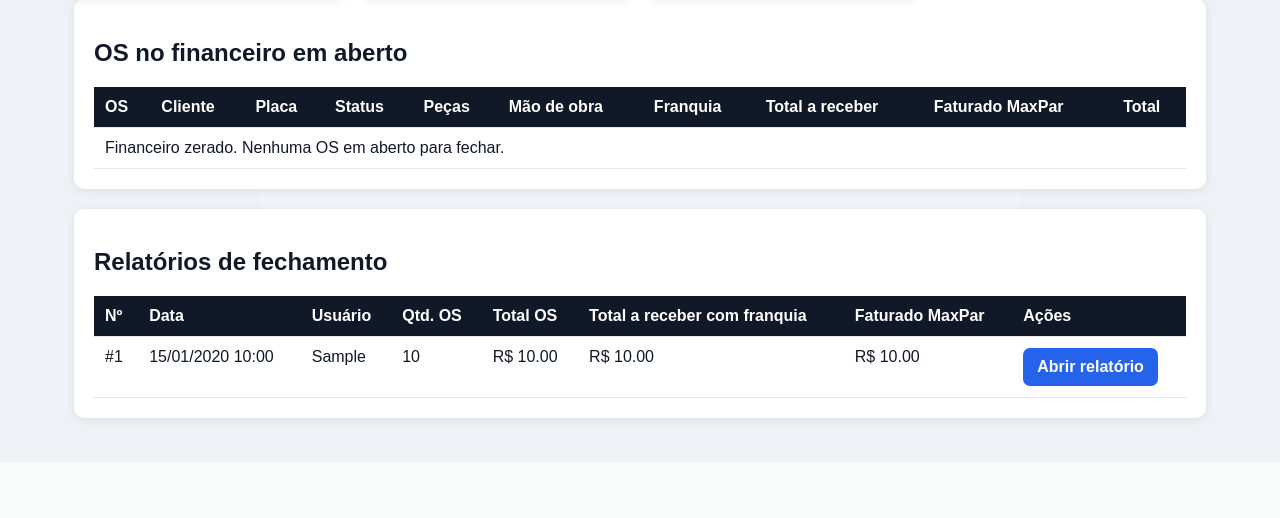
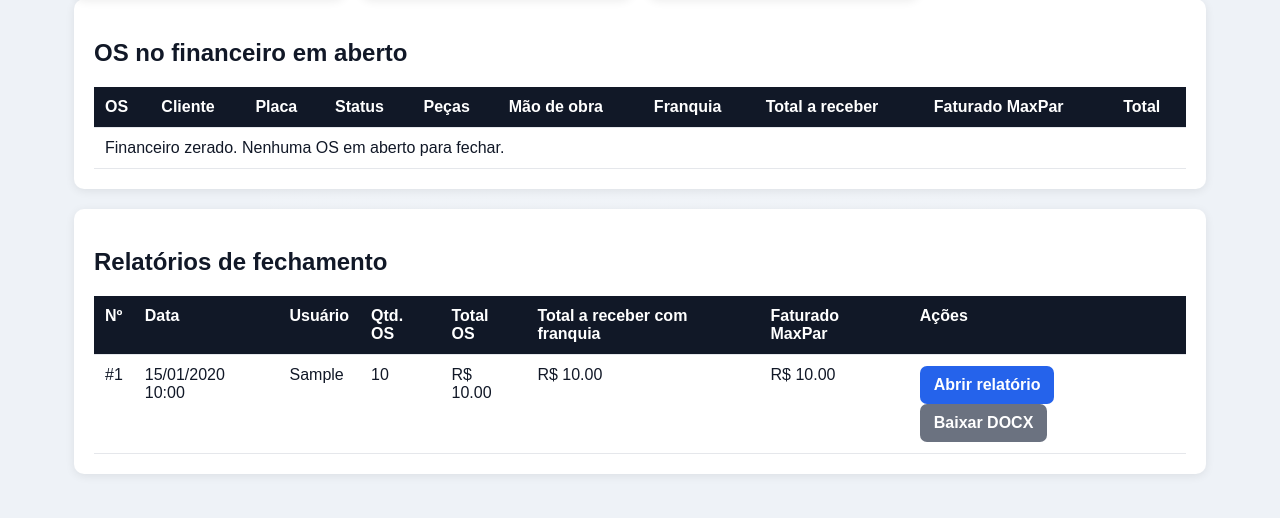
Before and after one commit to pontopneulatariaepintura-web/SistemaOS, a Flask app: page /financeiro in a window 1280 px wide. Shown: the part 670-1188 px from the top of the page. Before the commit the page ends 1096 px from the top, so only its background shows below. Run offline with Flask 3, Linux system fonts and the light colour scheme; the visitor is signed in with stand-in values (Sample User, id 1); tables that the repository leaves empty hold one stand-in row (values such as "Sample post").

Commit message:
Gerar fechamento financeiro em DOCX

```diff
--- a/app.py
+++ b/app.py
@@ -1,8 +1,11 @@
 from datetime import timedelta, datetime
 from functools import wraps
+from html import escape
+from io import BytesIO
 import os
+from zipfile import ZIP_DEFLATED, ZipFile
 
-from flask import Flask, Response, abort, flash, redirect, render_template, request, session, url_for
+from flask import Flask, Response, abort, flash, redirect, render_template, request, send_file, session, url_for
 from sqlalchemy import inspect, text
 from werkzeug.security import check_password_hash, generate_password_hash
 
@@ -44,6 +47,142 @@ def parse_float(valor):
     if valor in (None, ""):
         return 0
     return float(str(valor).replace(",", "."))
+
+
+def format_brl(valor):
+    return f"R$ {(valor or 0):.2f}"
+
+
+def docx_text(valor):
+    return escape(str(valor if valor not in (None, "") else "-"))
+
+
+def docx_paragraph(texto, bold=False):
+    texto = docx_text(texto)
+    if bold:
+        return f"<w:p><w:r><w:rPr><w:b/></w:rPr><w:t>{texto}</w:t></w:r></w:p>"
+    return f"<w:p><w:r><w:t>{texto}</w:t></w:r></w:p>"
+
+
+def docx_cell(texto, bold=False):
+    return f"<w:tc><w:tcPr><w:tcW w:w=\"2400\" w:type=\"dxa\"/></w:tcPr>{docx_paragraph(texto, bold)}</w:tc>"
+
+
+def docx_row(valores, header=False):
+    return "<w:tr>" + "".join(docx_cell(valor, header) for valor in valores) + "</w:tr>"
+
+
+def docx_table(rows):
+    table_props = (
+        "<w:tblPr><w:tblStyle w:val=\"TableGrid\"/>"
+        "<w:tblW w:w=\"0\" w:type=\"auto\"/>"
+        "<w:tblBorders><w:top w:val=\"single\" w:sz=\"4\" w:space=\"0\" w:color=\"auto\"/>"
+        "<w:left w:val=\"single\" w:sz=\"4\" w:space=\"0\" w:color=\"auto\"/>"
+        "<w:bottom w:val=\"single\" w:sz=\"4\" w:space=\"0\" w:color=\"auto\"/>"
+        "<w:right w:val=\"single\" w:sz=\"4\" w:space=\"0\" w:color=\"auto\"/>"
+        "<w:insideH w:val=\"single\" w:sz=\"4\" w:space=\"0\" w:color=\"auto\"/>"
+        "<w:insideV w:val=\"single\" w:sz=\"4\" w:space=\"0\" w:color=\"auto\"/>"
+        "</w:tblBorders></w:tblPr>"
+    )
+    return "<w:tbl>" + table_props + "".join(rows) + "</w:tbl>"
+
+
+def gerar_docx_fechamento(fechamento, itens):
+    criado_em = fechamento.criado_em.strftime("%d/%m/%Y %H:%M") if fechamento.criado_em else "-"
+    partes = [
+        docx_paragraph("Ponto Do Pneu Auto Center", True),
+        docx_paragraph(f"Relatorio de fechamento financeiro #{fechamento.id}", True),
+        docx_paragraph(f"Gerado em {criado_em} por {fechamento.criado_por or '-'}"),
+        docx_paragraph("Resumo", True),
+        docx_table(
+            [
+                docx_row(["Campo", "Valor"], True),
+                docx_row(["Qtd. OS", fechamento.quantidade_os or 0]),
+                docx_row(["Pecas", format_brl(fechamento.total_pecas)]),
+                docx_row(["Mao de obra", format_brl(fechamento.total_mao_obra)]),
+                docx_row(["Total OS", format_brl(fechamento.total_os)]),
+                docx_row(["Custo pecas", format_brl(fechamento.total_custo_pecas)]),
+                docx_row(["Orcamento", format_brl(fechamento.total_orcamento)]),
+                docx_row(["Franquia", format_brl(fechamento.total_franquia)]),
+                docx_row(["Total a receber com franquia", format_brl(fechamento.total_receber)]),
+                docx_row(["Valor negociado", format_brl(fechamento.total_valor_negociado)]),
+                docx_row(["Contrapartida financeira", format_brl(fechamento.total_contrapartida_financeira)]),
+                docx_row(["Faturado para MaxPar", format_brl(fechamento.total_faturado_maxpar)]),
+            ]
+        ),
+        docx_paragraph("Ordens incluidas", True),
+    ]
+
+    rows = [
+        docx_row(
+            [
+                "OS",
+                "Cliente",
+                "Placa",
+                "Seguradora",
+                "Status",
+                "Total OS",
+                "Franquia",
+                "Total receber",
+                "Faturado MaxPar",
+            ],
+            True,
+        )
+    ]
+    for item in itens:
+        rows.append(
+            docx_row(
+                [
+                    f"#{item.numero_os}",
+                    item.cliente or "-",
+                    item.placa or "-",
+                    item.seguradora or "-",
+                    item.status or "-",
+                    format_brl((item.valor_pecas or 0) + (item.valor_mao_obra or 0)),
+                    format_brl(item.franquia),
+                    format_brl(item.total_receber),
+                    format_brl(item.faturado_maxpar),
+                ]
+            )
+        )
+    partes.append(docx_table(rows))
+
+    document_xml = (
+        '<?xml version="1.0" encoding="UTF-8" standalone="yes"?>'
+        '<w:document xmlns:w="http://schemas.openxmlformats.org/wordprocessingml/2006/main">'
+        "<w:body>"
+        + "".join(partes)
+        + '<w:sectPr><w:pgSz w:w="11906" w:h="16838"/><w:pgMar w:top="1134" w:right="850" w:bottom="1134" w:left="850"/></w:sectPr>'
+        "</w:body></w:document>"
+    )
+
+    buffer = BytesIO()
+    with ZipFile(buffer, "w", ZIP_DEFLATED) as docx:
+        docx.writestr(
+            "[Content_Types].xml",
+            '<?xml version="1.0" encoding="UTF-8" standalone="yes"?>'
+            '<Types xmlns="http://schemas.openxmlformats.org/package/2006/content-types">'
+            '<Default Extension="rels" ContentType="application/vnd.openxmlformats-package.relationships+xml"/>'
+            '<Default Extension="xml" ContentType="application/xml"/>'
+            '<Override PartName="/word/document.xml" ContentType="application/vnd.openxmlformats-officedocument.wordprocessingml.document.main+xml"/>'
+            "</Types>",
+        )
+        docx.writestr(
+            "_rels/.rels",
+            '<?xml version="1.0" encoding="UTF-8" standalone="yes"?>'
+            '<Relationships xmlns="http://schemas.openxmlformats.org/package/2006/relationships">'
+            '<Relationship Id="rId1" Type="http://schemas.openxmlformats.org/officeDocument/2006/relationships/officeDocument" Target="word/document.xml"/>'
+            "</Relationships>",
+        )
+        docx.writestr(
+            "word/_rels/document.xml.rels",
+            '<?xml version="1.0" encoding="UTF-8" standalone="yes"?>'
+            '<Relationships xmlns="http://schemas.openxmlformats.org/package/2006/relationships"/>',
+        )
+        docx.writestr("word/document.xml", document_xml)
+
+    buffer.seek(0)
+    return buffer
 
 
 def save_os_fotos(os_id):
@@ -377,8 +516,16 @@ def fechar_financeiro():
         os_item.fechamento_id = fechamento.id
 
     db.session.commit()
-    flash("Fechamento financeiro gerado. O financeiro em aberto foi zerado.", "success")
-    return redirect(url_for("relatorio_financeiro", id=fechamento.id))
+    itens = FechamentoFinanceiroItem.query.filter_by(fechamento_id=fechamento.id).order_by(
+        FechamentoFinanceiroItem.id.asc()
+    ).all()
+    arquivo = gerar_docx_fechamento(fechamento, itens)
+    return send_file(
+        arquivo,
+        mimetype="application/vnd.openxmlformats-officedocument.wordprocessingml.document",
+        as_attachment=True,
+        download_name=f"fechamento-financeiro-{fechamento.id}.docx",
+    )
 
 
 @app.route("/financeiro/relatorio/<int:id>")
@@ -389,6 +536,22 @@ def relatorio_financeiro(id):
         FechamentoFinanceiroItem.id.asc()
     ).all()
     return render_template("relatorio_financeiro.html", fechamento=fechamento, itens=itens)
+
+
+@app.route("/financeiro/relatorio/<int:id>/docx")
+@login_required
+def baixar_relatorio_financeiro_docx(id):
+    fechamento = FechamentoFinanceiro.query.get_or_404(id)
+    itens = FechamentoFinanceiroItem.query.filter_by(fechamento_id=fechamento.id).order_by(
+        FechamentoFinanceiroItem.id.asc()
+    ).all()
+    arquivo = gerar_docx_fechamento(fechamento, itens)
+    return send_file(
+        arquivo,
+        mimetype="application/vnd.openxmlformats-officedocument.wordprocessingml.document",
+        as_attachment=True,
+        download_name=f"fechamento-financeiro-{fechamento.id}.docx",
+    )
 
 
 @app.route("/usuarios")
--- a/templates/financeiro.html
+++ b/templates/financeiro.html
@@ -62,7 +62,7 @@
                 <td>R$ {{ "%.2f"|format(fechamento.total_os or 0) }}</td>
                 <td>R$ {{ "%.2f"|format(fechamento.total_receber or 0) }}</td>
                 <td>R$ {{ "%.2f"|format(fechamento.total_faturado_maxpar or 0) }}</td>
-                <td><a class="btn btn-primary" href="{{ url_for('relatorio_financeiro', id=fechamento.id) }}">Abrir relat&oacute;rio</a></td>
+                <td><a class="btn btn-primary" href="{{ url_for('relatorio_financeiro', id=fechamento.id) }}">Abrir relat&oacute;rio</a><a class="btn btn-muted" href="{{ url_for('baixar_relatorio_financeiro_docx', id=fechamento.id) }}">Baixar DOCX</a></td>
             </tr>
             {% else %}
             <tr><td colspan="7">Nenhum fechamento gerado ainda.</td></tr>
--- a/templates/relatorio_financeiro.html
+++ b/templates/relatorio_financeiro.html
@@ -39,6 +39,7 @@
 <body>
     <div class="toolbar">
         <button class="btn btn-primary" onclick="window.print()">Imprimir relat&oacute;rio</button>
+        <a class="btn btn-primary" href="{{ url_for('baixar_relatorio_financeiro_docx', id=fechamento.id) }}">Baixar DOCX</a>
         <a class="btn btn-muted" href="{{ url_for('financeiro') }}">Voltar ao financeiro</a>
     </div>
 
```
